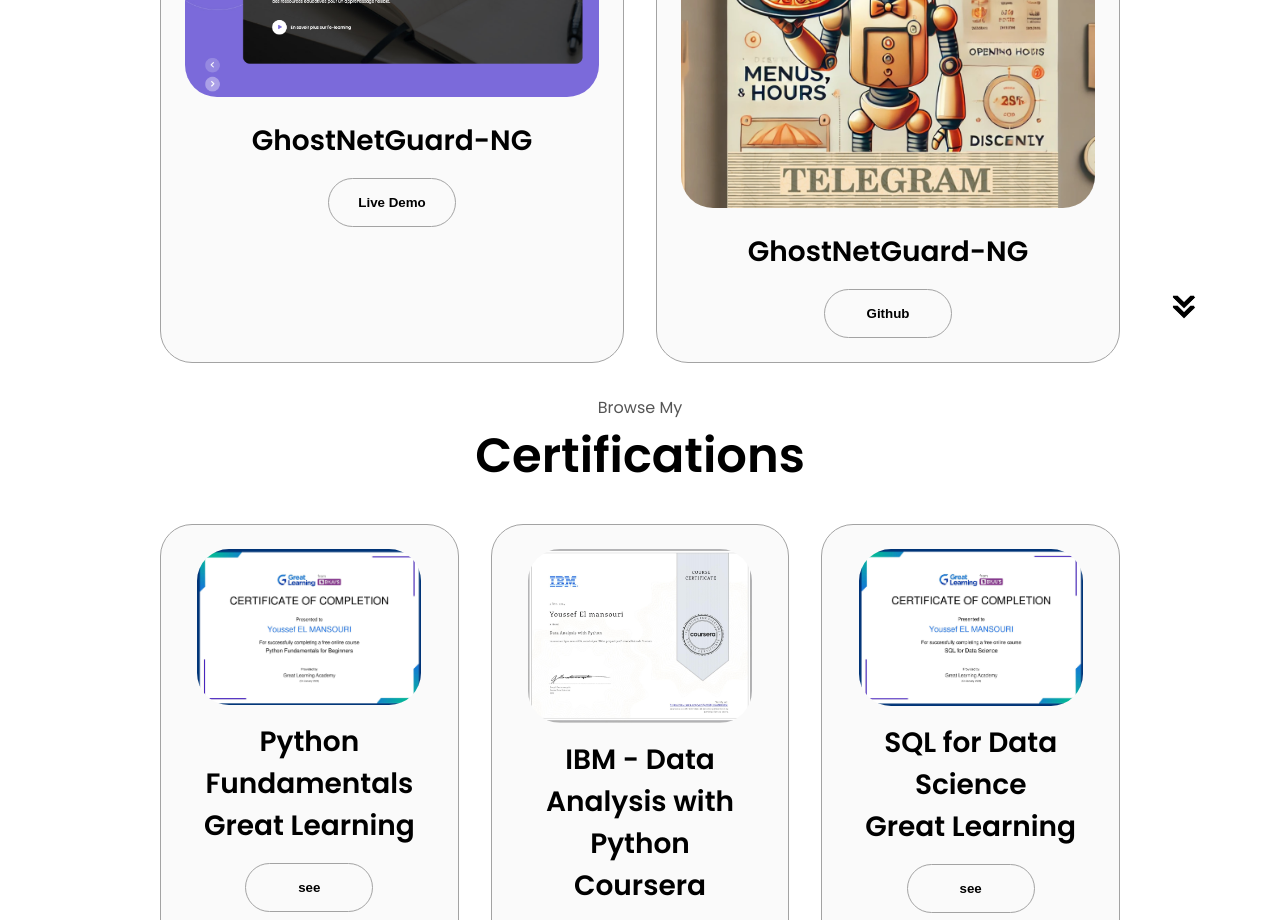
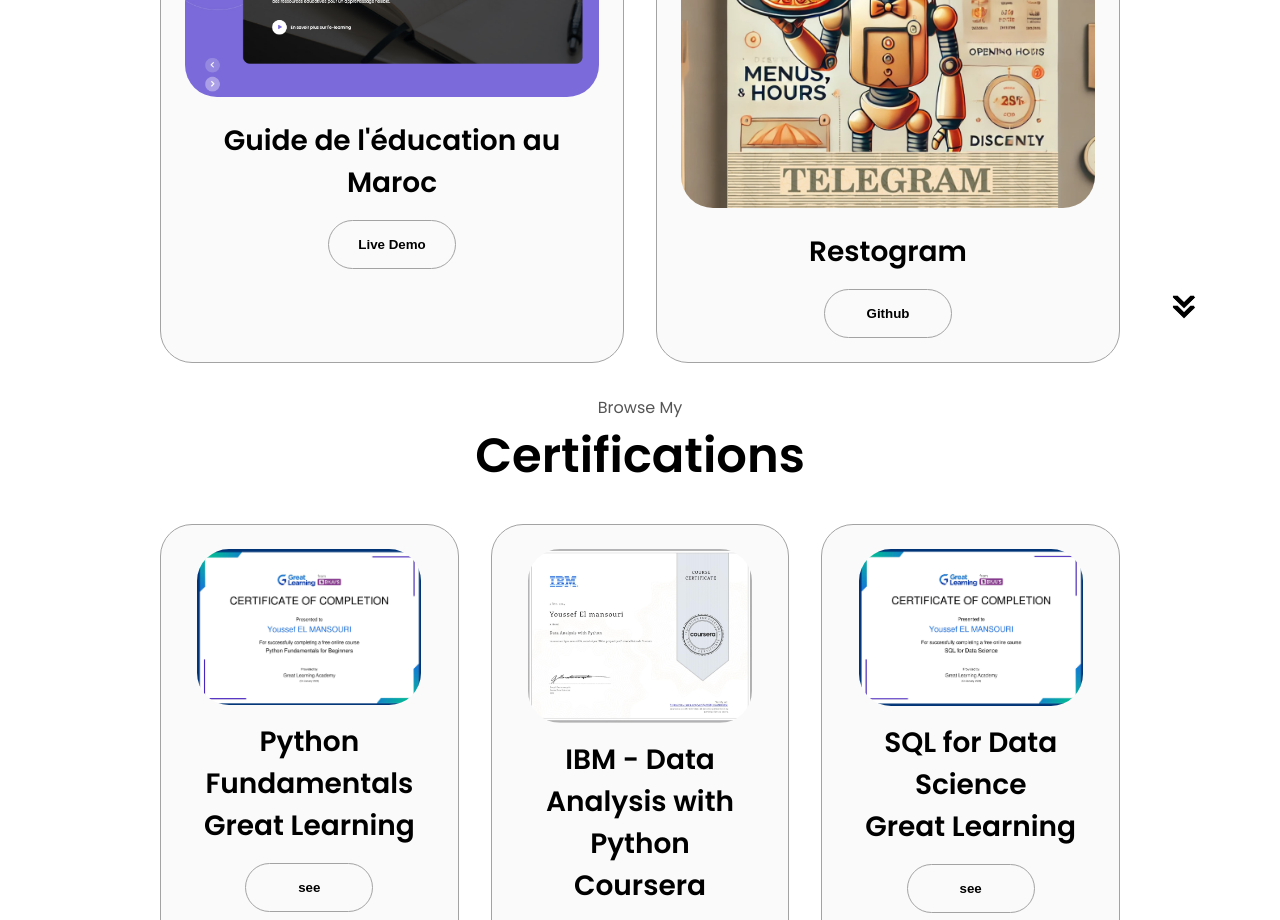
Before and after one commit to elmansouri-port/elmansouri-port.github.io, a plain HTML site: page index.html in a window 1280 px wide. Shown: the part 3900-4820 px from the top of the page. Drawn offline with Linux system fonts and the light colour scheme.

Commit message:
Update index.html

```diff
--- a/index.html
+++ b/index.html
@@ -383,7 +383,7 @@
                     class="project-img"
                   />
                 </div>
-                <h3 class="experience-sub-title project-title">GhostNetGuard-NG</h3>
+                <h3 class="experience-sub-title project-title">Guide de l'éducation au Maroc</h3>
                 <div class="btn-container">
                   <button
                     class="btn btn-color-2 project-btn"
@@ -401,7 +401,7 @@
                     class="project-img"
                   />
                 </div>
-                <h3 class="experience-sub-title project-title">GhostNetGuard-NG</h3>
+                <h3 class="experience-sub-title project-title">Restogram</h3>
                 <div class="btn-container">
                   <button
                     class="btn btn-color-2 project-btn"
```
